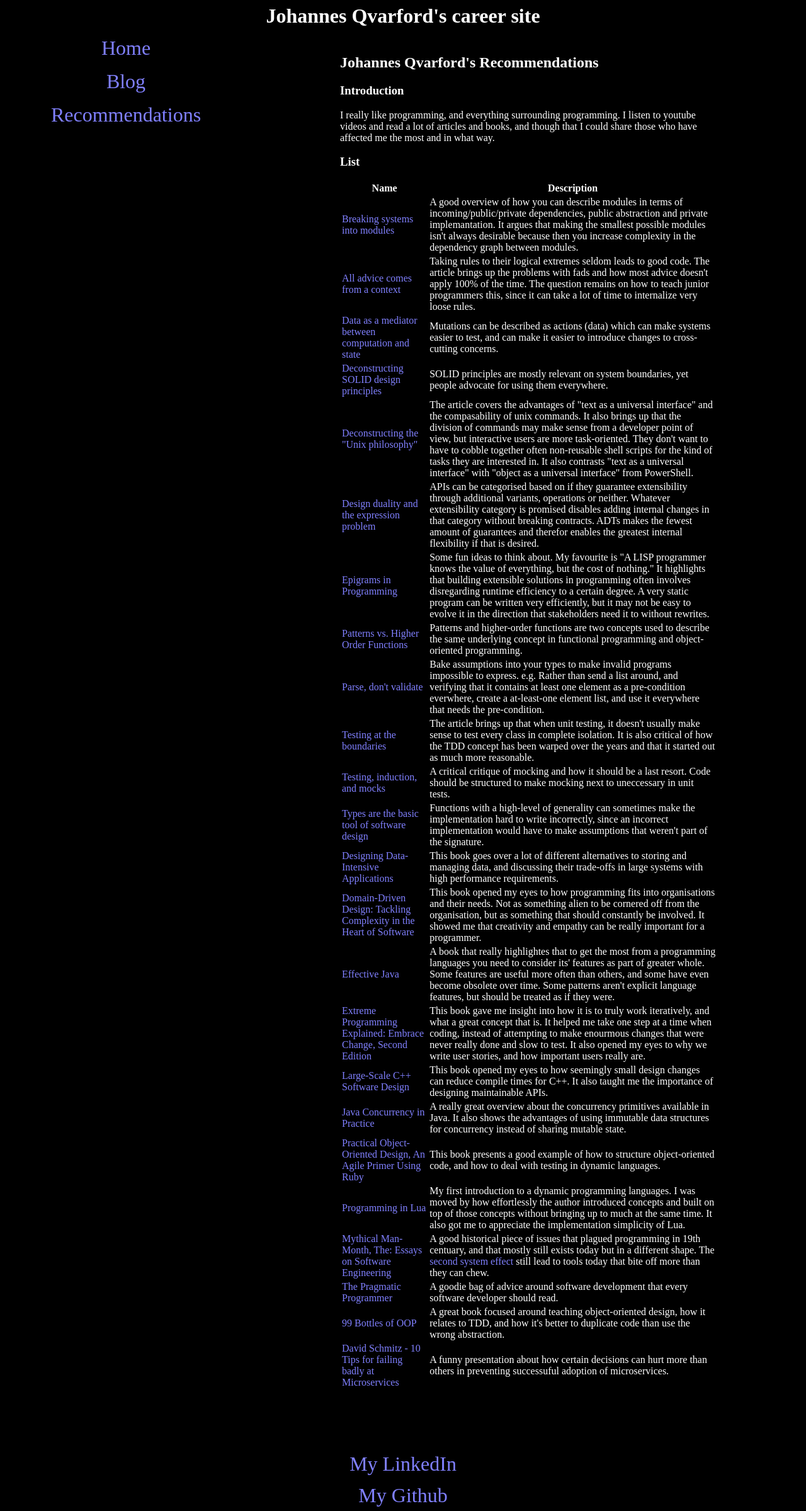
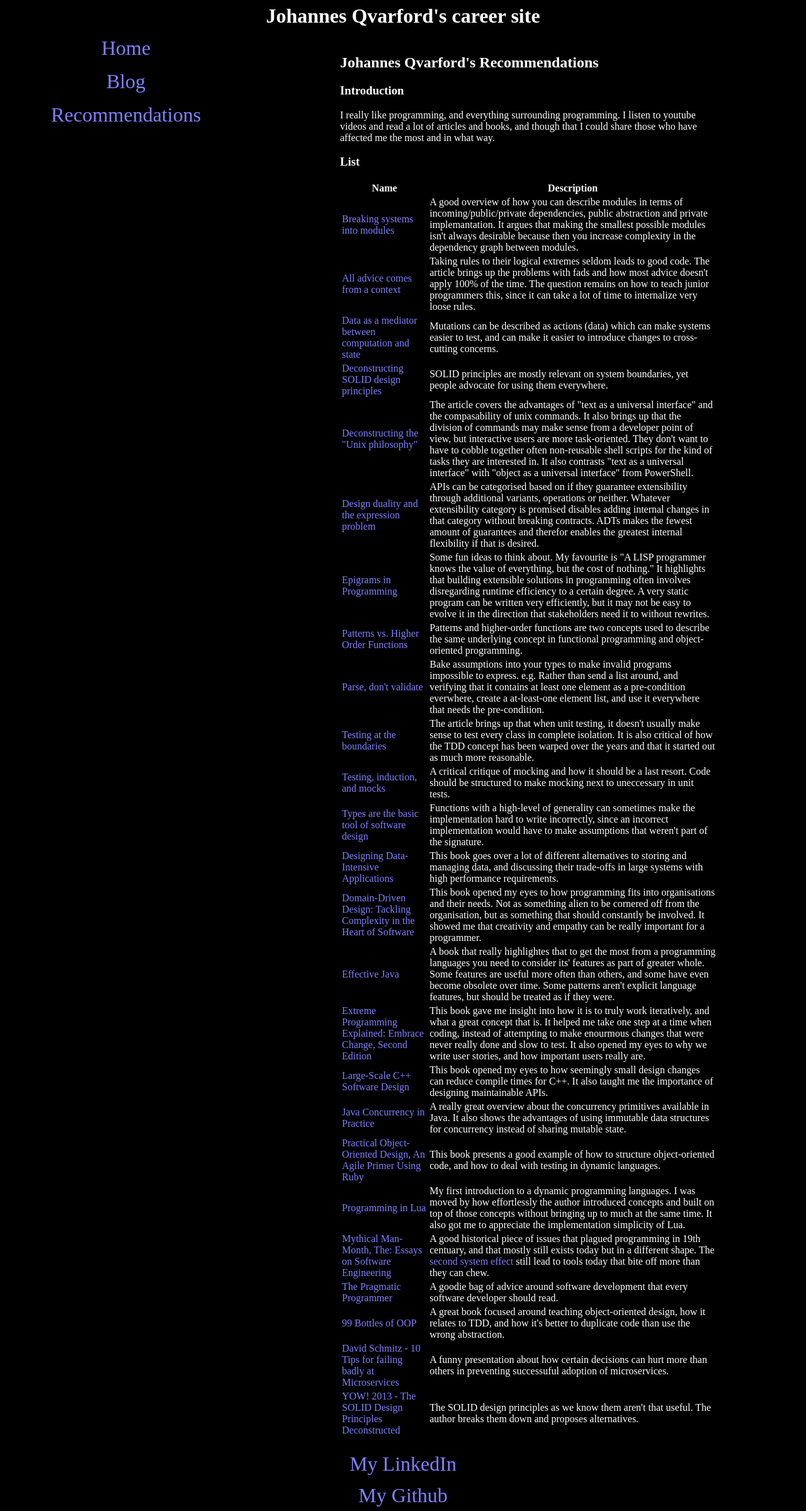
Before and after one commit to johannes-qvarford/johannes-qvarford.github.io, a Jekyll site: the page built from recommendations/index.html, in a window 1280 px wide. Shown: the whole page at 63% size. Built offline with Jekyll 4.4.1, drawn with Linux system fonts in a browser that asks for light colours.

Commit message:
YOW! 2013 - The SOLID Design Principles Deconstructed

```diff
--- a/recommendations/index.html
+++ b/recommendations/index.html
@@ -129,6 +129,11 @@ recommendations:
     link: https://www.youtube.com/watch?v=r8mtXJh3hzM
     review: |
       A funny presentation about how certain decisions can hurt more than others in preventing successuful adoption of microservices.
+  - name: YOW! 2013 - The SOLID Design Principles Deconstructed
+    link: https://www.youtube.com/watch?v=tMW08JkFrBA
+    review: |
+      The SOLID design principles as we know them aren't that useful.
+      The author breaks them down and proposes alternatives.
 ---
 <!--
   - name: T
```
